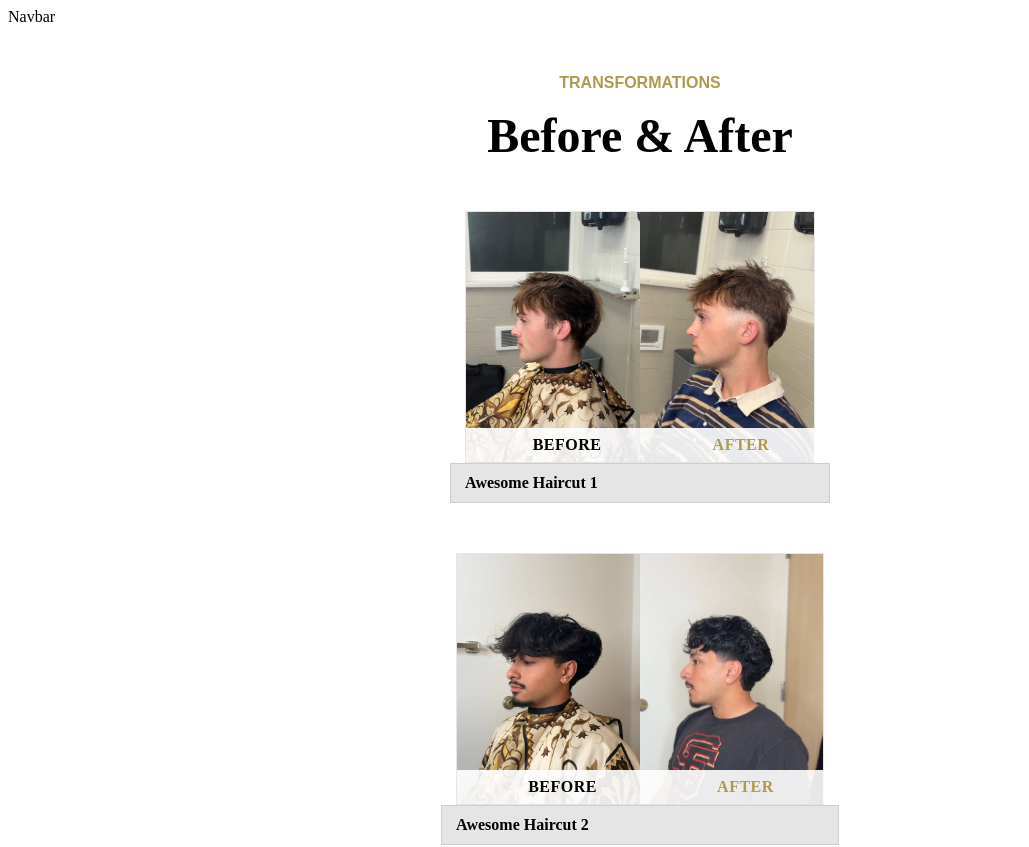
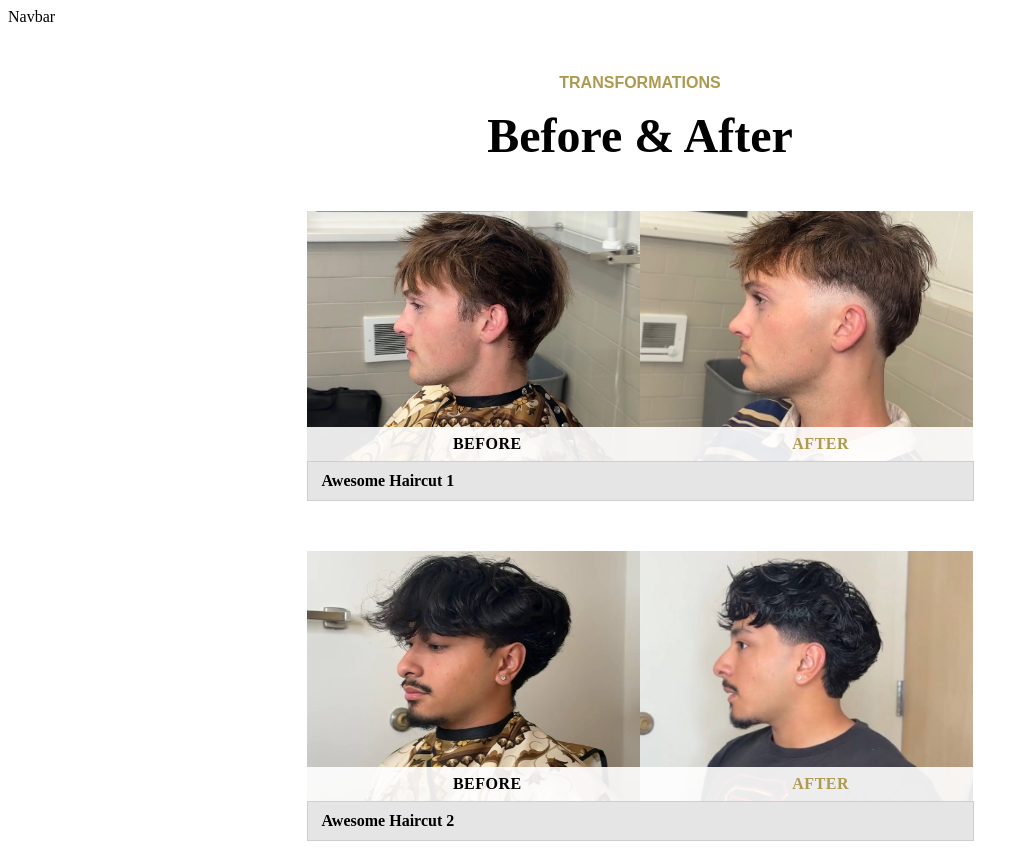
Before and after one commit to seamuscon8/Team4Hack4Impact, a Next.js app: page /before-and-after in a window 1280 px wide. Shown: the top 847 px of the page, without its empty margins (0-1029 px from the left). Built offline with nearby package versions, Linux system fonts and the light colour scheme.

Commit message:
refactor: better layout

```diff
--- a/src/styles/gallery.module.css
+++ b/src/styles/gallery.module.css
@@ -9,18 +9,15 @@
 }
 
 .imageContainer {
-  display: grid;
-  grid-template-columns: 1fr 1fr;
+  display: flex;
+  width: 100%;
+  max-width: 700px; /* optional */
   position: relative;
-  justify-content: center;
-  align-items: center;
-  width: fit-content; /* ensures overlay matches image width */
-  border: 1px solid rgba(0, 0, 0, 0.1);
 }
 
 .imageContainer img {
-  width: 100%; /* match your Next/Image width */
-  height: 250px;
+  width: 60%;
+  aspect-ratio: 4 / 3;
   object-fit: cover;
   display: block;
 }
@@ -36,7 +33,7 @@
   font-size: 1rem;
   font-weight: 600;
   width: 100%;
-  max-width: 721px;
+  max-width: 637px;
   border: 1px solid rgba(0, 0, 0, 0.1);
 }
 
```
